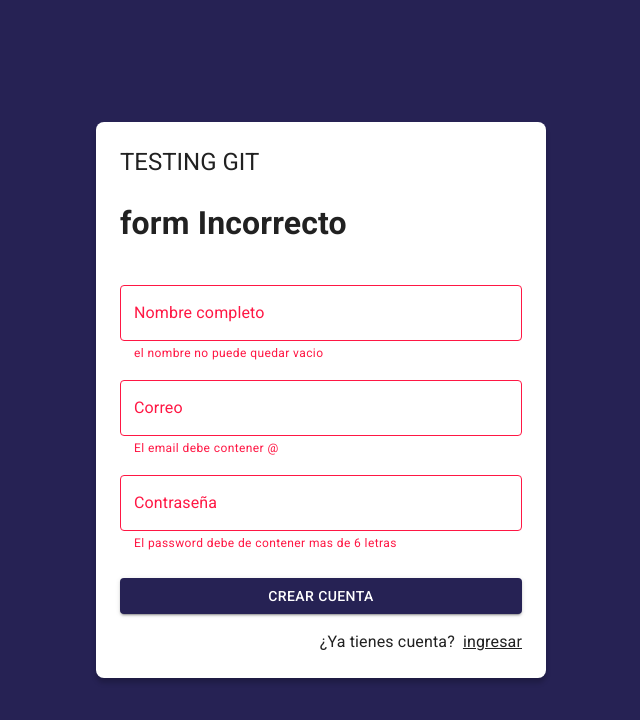
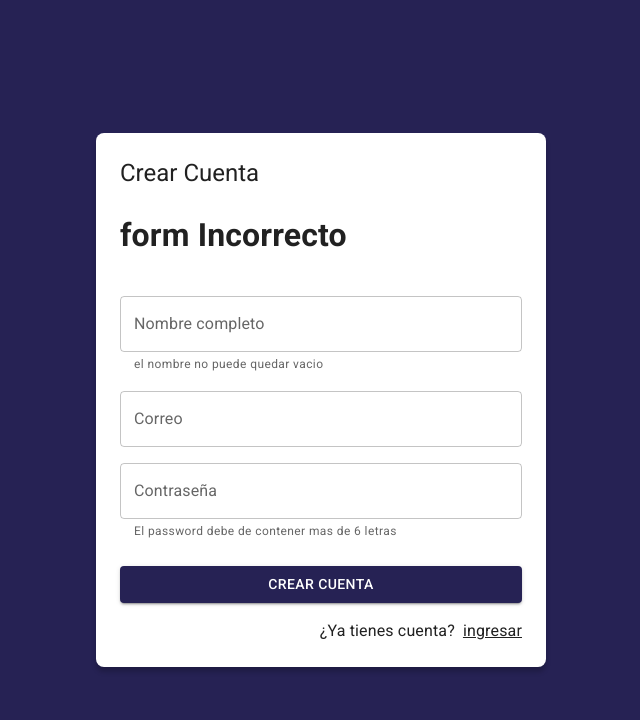
Before and after one commit to Avispa10/JournalMUI, a React (Vite) app in the folder react-journal-17/: page /auth/register in a window 1280 px wide. Shown: the top 720 px of the page, without its empty margins (319-959 px from the left). Built offline with nearby package versions, Linux system fonts and the light colour scheme.

Commit message:
firebase create user

```diff
--- a/react-journal-17/src/auth/pages/RegisterPage.jsx
+++ b/react-journal-17/src/auth/pages/RegisterPage.jsx
@@ -2,6 +2,9 @@ import { AuthLayout } from '../layout/AuthLayout';
 import { useForm } from '../../hooks/useForm';
 import { Link as RouterLink } from 'react-router-dom';
 import { Button, Grid, Link, TextField, Typography } from '@mui/material';
+import { useState } from 'react';
+import { useDispatch } from 'react-redux';
+import { startCreatingUser } from '../../store/auth/thunks';
 
 
 
@@ -20,19 +23,34 @@ const formValidations = {
 
 export const RegisterPage = () => {
 
+  const dispatch = useDispatch()
+
   const { displayName, email, password, onInputChange, formState, emailIsValid, passwordIsValid,
      displayNameIsValid, formValidation, formIsValid } = useForm(formData, formValidations)
 
+
+  const [formSubmitted, setformSubmitted] = useState(false);
+
+
  const onSubmit = (event) => {
+
   event. preventDefault();
-  //console.log(formState)
+  setformSubmitted(true);
+
+  if(!formIsValid) return;
+
+  dispatch(startCreatingUser(formState))
+
+
+  console.log(formState)
  }
 
  //console.log('formIsValid...',formIsValid)
 
- console.log(!displayNameIsValid)
+
+// console.log(displayNameIsValid)
   return (
-    <AuthLayout title="TESTING GIT">
+    <AuthLayout title="Crear Cuenta">
       <h1>form { formIsValid ? 'Valido' : 'Incorrecto' }</h1>
       <form onSubmit={onSubmit}>
           <Grid container>
@@ -46,7 +64,7 @@ export const RegisterPage = () => {
                 name='displayName'
                 value={displayName}
                 onChange={onInputChange}
-                error={!!displayNameIsValid}
+                error={(!!displayNameIsValid) && formSubmitted}
                 helperText= { displayNameIsValid}
 
               />
@@ -61,8 +79,8 @@ export const RegisterPage = () => {
                 name='email'
                 value={email}
                 onChange={onInputChange}
-                error={!!emailIsValid}
-                helperText={emailIsValid}
+                error={!!emailIsValid && formSubmitted}
+                //helperText={emailIsValid}
               />
             </Grid>
 
@@ -75,7 +93,7 @@ export const RegisterPage = () => {
                 name='password'
                 value={password}
                 onChange={onInputChange}
-                error={!!passwordIsValid}
+                error={(!!passwordIsValid) && formSubmitted}
                 helperText={ passwordIsValid }
               />
             </Grid>
--- a/react-journal-17/src/firebase/providers.js
+++ b/react-journal-17/src/firebase/providers.js
@@ -1,4 +1,4 @@
-import { GoogleAuthProvider, signInWithPopup } from "firebase/auth";
+import { createUserWithEmailAndPassword, GoogleAuthProvider, signInWithPopup } from "firebase/auth";
 import { FirebaseAuth } from "./config";
 
 
@@ -35,3 +35,16 @@ export const signInWithGoogle = async() => {
         }
     }
 }
+
+export const registerUserWithEmailPassword = async ( { email, password, displayName}) => {
+    try {
+       const res = await createUserWithEmailAndPassword(FirebaseAuth, email, password);
+       const { uid, photoURL} = res.user
+       console.log(res);
+    }
+
+    catch (error) {
+        console.log(error);
+        return { ok: false, errorMessage: error.message}
+    }
+}
--- a/react-journal-17/src/store/auth/thunks.js
+++ b/react-journal-17/src/store/auth/thunks.js
@@ -1,4 +1,4 @@
-import { signInWithGoogle } from "../../firebase/providers"
+import { registerUserWithEmailPassword, signInWithGoogle } from "../../firebase/providers"
 import { checkingCredentials, logout, login } from "./AuthSlice"
 
 
@@ -26,3 +26,13 @@ export const startGoogleAuthentication = () => {
 
     }
 }
+
+export const startCreatingUser = ({email, password, displayName}) => {
+    return async ( dispatch ) => {
+        dispatch(checkingCredentials())
+
+        const res = await registerUserWithEmailPassword(email, password, displayName);
+
+        console.log(res)
+    }
+}
```
